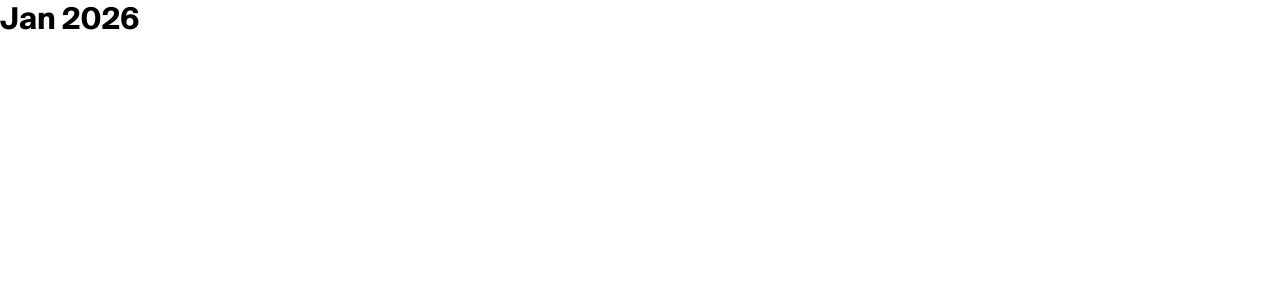
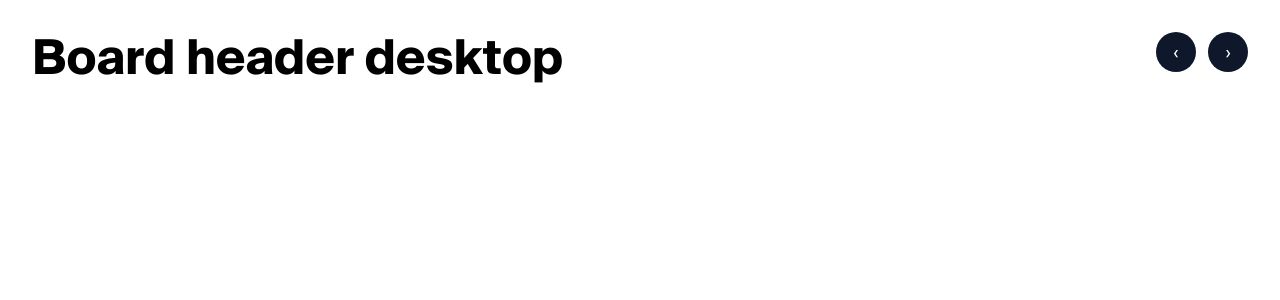
Before and after one commit to hectorRperez/divea-next-app, a Next.js app: page / in a window 1280 px wide. Shown: the top 300 px of the page. Built offline with nearby package versions, Linux system fonts and the light colour scheme.

Commit message:
feat/new header board

```diff
--- /dev/null
+++ b/src/app/board/app.tsx
@@ -0,0 +1,10 @@
+'use client'
+import { BoardHeader } from "@/features/board/index";
+
+export default function BoardPage() {
+    return (
+        <div>
+            <BoardHeader/>
+        </div>
+    )
+}
--- a/src/app/page.tsx
+++ b/src/app/page.tsx
@@ -1,5 +1,7 @@
+import BoardPage from "./board/app";
+
 export default function Home() {
   return (
-    <h1 className="font-bold text-3xl">Jan 2026</h1>
+    <BoardPage />
   );
 }
--- /dev/null
+++ b/src/features/board/components/BoadHeader.tsx
@@ -0,0 +1,26 @@
+'use client'
+
+import { BoardHeaderMobile } from "./BoardHeaderMobile"
+import { BoardHeaderDesktop } from "./BoardHeaderDesktop"
+
+
+export function BoardHeader() {
+    return (
+        <>
+            <div className="block md:hidden">
+                <BoardHeaderMobile
+                    monthLabel="Board header mobile"
+                    onPrev={()=> console.log("click")}
+                    onNext={()=> console.log("click")}
+                />
+            </div>
+            <div className="hidden md:block">
+                <BoardHeaderDesktop
+                    monthLabel="Board header desktop"
+                    onNext={() => console.log('click')}
+                    onPrev={() => console.log('click')}
+                />
+            </div>
+        </>
+    )
+}
--- /dev/null
+++ b/src/features/board/components/BoardHeaderDesktop.tsx
@@ -0,0 +1,18 @@
+type Props = {
+  monthLabel: string;
+  onPrev: () => void;
+  onNext: () => void;
+};
+
+export function BoardHeaderDesktop(props: Props) {
+  return (
+    <header className="flex items-start justify-between px-8 pt-8">
+      <h1 className="text-5xl font-bold">{props.monthLabel}</h1>
+
+      <div className="flex items-center gap-3">
+        <button className="h-10 w-10 rounded-full bg-slate-900 text-white">‹</button>
+        <button className="h-10 w-10 rounded-full bg-slate-900 text-white">›</button>
+      </div>
+    </header>
+  );
+}
--- /dev/null
+++ b/src/features/board/components/BoardHeaderMobile.tsx
@@ -0,0 +1,20 @@
+type Props = {
+    monthLabel: string;
+    onPrev: () => void;
+    onNext: () => void;
+}
+
+export function BoardHeaderMobile(props: Props) {
+    return (
+        <header className="flex items-center justify-between px-4 pt-4">
+            <h1 className="text-lg font-semibold text-blue-500">
+                {props.monthLabel}
+            </h1>
+
+            <div className="flex items-center gap-2">
+                <button className="h-8 w-8 rounded-full bg-slate-900 text-white">‹</button>
+                <button className="h-8 w-8 rounded-full bg-slate-900 text-white">›</button>
+            </div>
+        </header>
+    );
+}
--- /dev/null
+++ b/src/features/board/index.ts
@@ -0,0 +1 @@
+export * from "./components/BoadHeader";
```
